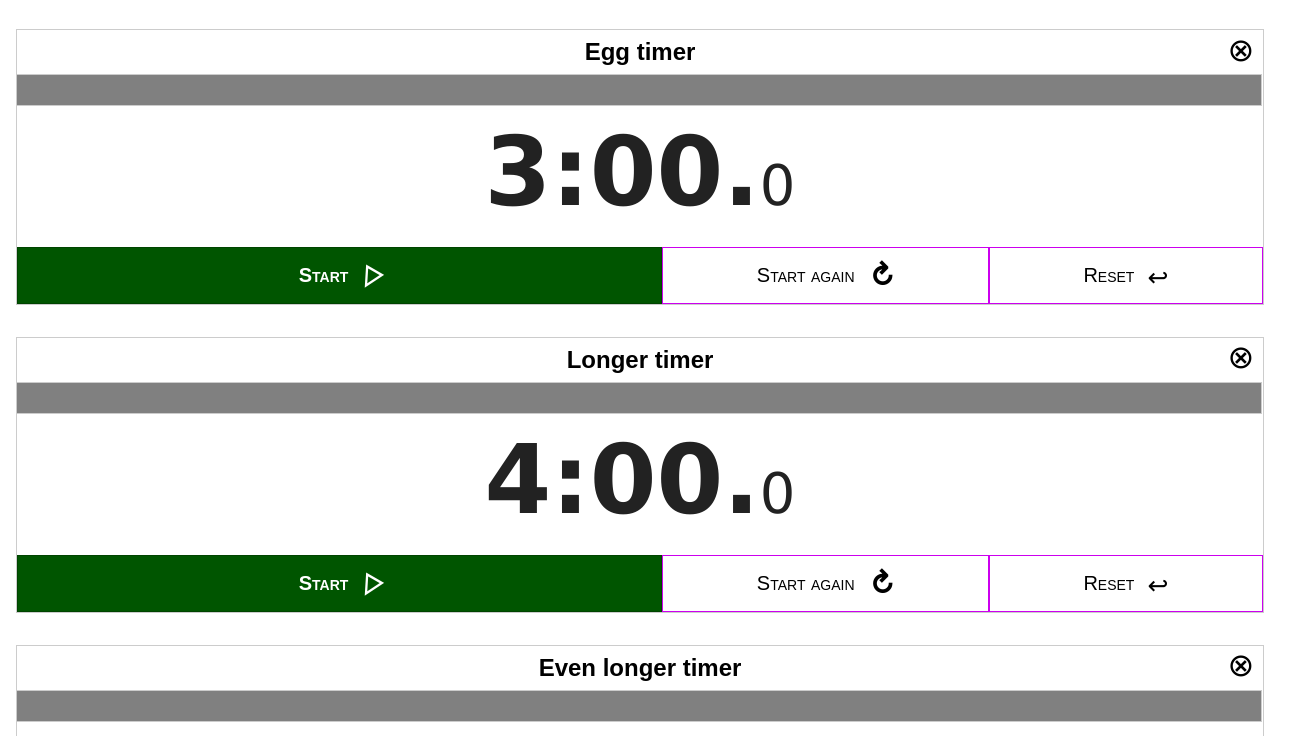
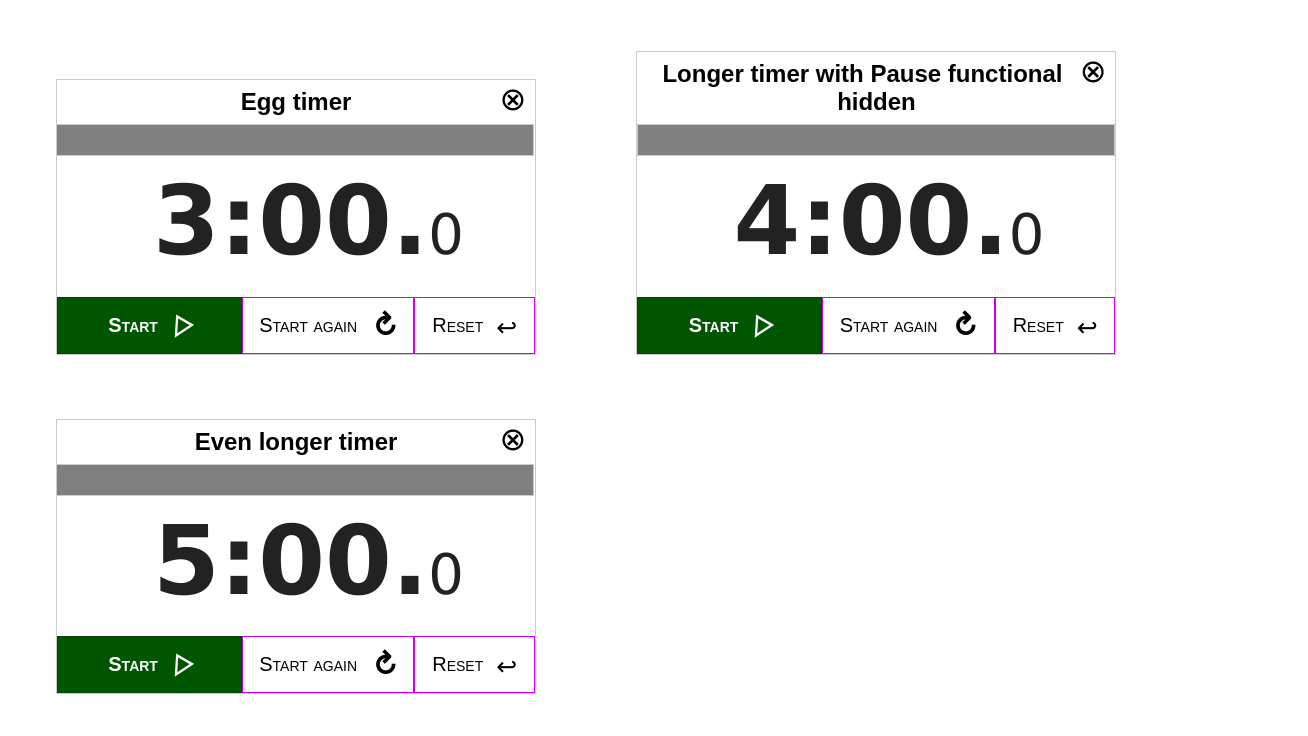
Before and after one commit to evanwills/countdown-timer, a website: page talking-timer.html in a window 1280 px wide. Shown: the part 64-800 px from the top of the page, 1308 px wide, since content can reach past the window. Drawn offline with Linux system fonts and the light colour scheme.

Commit message:
minor inconsequential changes to make things nicer. (No functionality changes)

```diff
--- a/talking-timer.css
+++ b/talking-timer.css
@@ -34,6 +34,8 @@ body {
   padding: 1.1rem 0.1rem 0;
 }
 talking-timer {
-  display: block;
-  margin: 2rem 0.5rem
+  display: inline-block;
+  margin: 2rem 3rem;
+  max-width: 30rem;
+  width: 100%;
 }
--- a/talking-timer.html
+++ b/talking-timer.html
@@ -12,7 +12,7 @@
 
 		<talking-timer time="03:00" id="short" end-message="Your egg is cooked" saystart>Egg timer</talking-timer>
 
-		<talking-timer time="04:00" id="longer" end-message="Your egg is over cooked" saystart>Longer timer</talking-timer>
+		<talking-timer time="04:00" id="longer" nopause>Longer timer with Pause functionality hidden</talking-timer>
 
 		<talking-timer time="05:00" id="evenLonger" end-message="Your egg is hard boiled" saystart>Even longer timer</talking-timer>
 
--- a/talking-timer.js
+++ b/talking-timer.js
@@ -152,7 +152,10 @@ class TalkingTimer extends HTMLElement {
    * startPlayingInner() does all the heavy lifting required
    * by startPlaying()
    *
-   * @param {this} obj the "this" context for the class (needed because startPlayingInner() may be called inside a setTimeout in which case, it will loose the appropriate "this" context)
+   * @param {this} obj the "this" context for the class
+   *               (needed because startPlayingInner() may be called
+   *               inside a setTimeout in which case, it will loose
+   *               the appropriate "this" context)
    *
    * @returns {void}
    */
```
Also changed, not shown: README.md.
